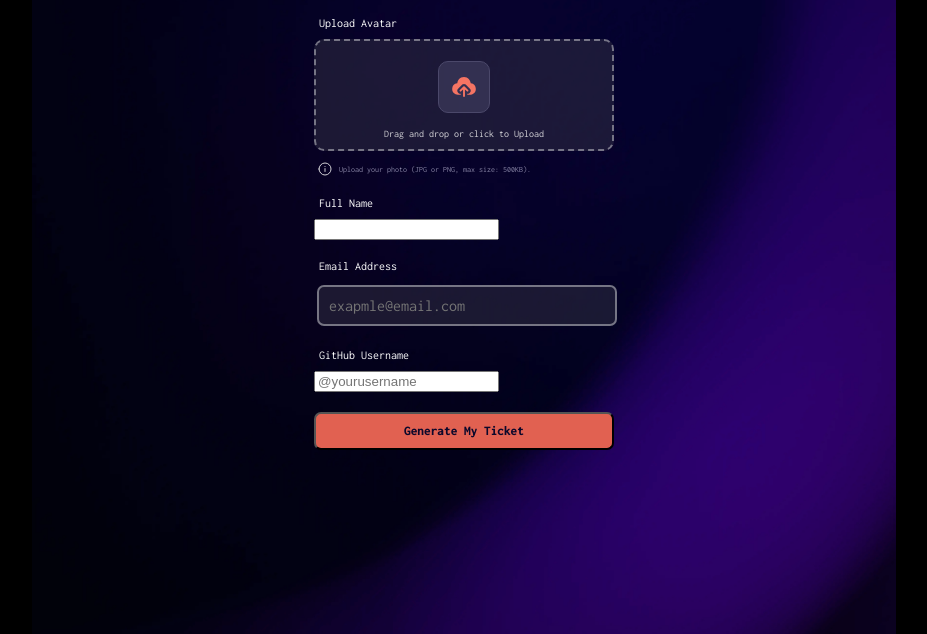
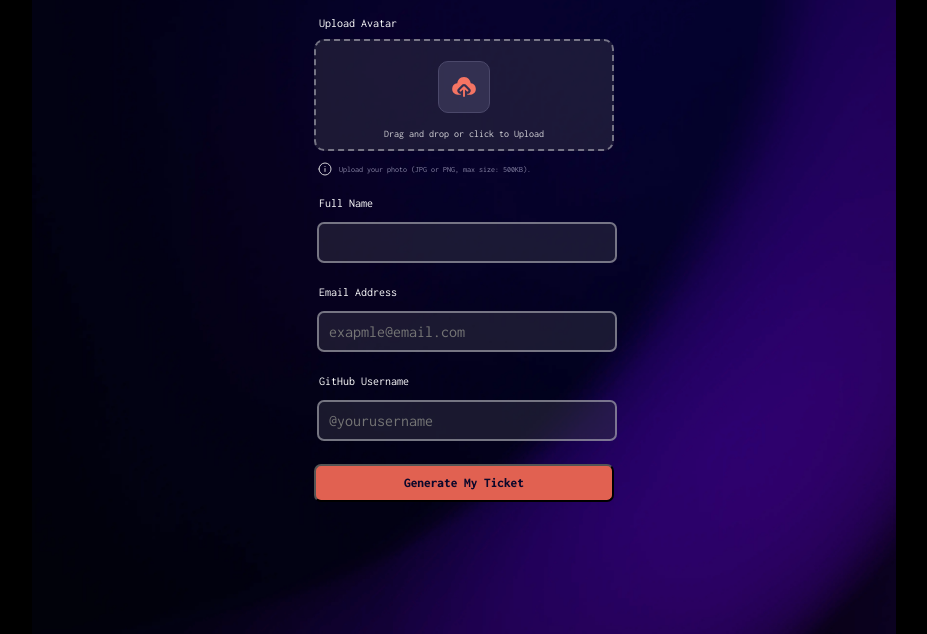
Before and after one commit to Prasad6008/Ticket-Booking-, a plain HTML site: page index.html in a window 1280 px wide. Shown: the part 166-800 px from the top of the page, without its empty margins (176-1103 px from the left). Drawn offline with Linux system fonts and the light colour scheme.

Commit message:
index.html

```diff
--- a/index.html
+++ b/index.html
@@ -400,7 +400,7 @@
 
                     <div class="elem">
                         <label for=""  id="lab">Full Name</label>
-                        <input type="text" class="name" required maxlength="20  id="inputfield_fn" >
+                        <input type="text" class="name" required maxlength="20"  id="inputfield_fn" >
                     </div>
 
                     <div class="elem">
@@ -410,7 +410,7 @@
 
                     <div class="elem">
                         <label for="" id="lab">GitHub Username</label>
-                        <input type="text" class="gun" required maxlength="20 id="inputfield_git" placeholder="@yourusername">
+                        <input type="text" class="gun" required maxlength="20" id="inputfield_git" placeholder="@yourusername">
                     </div>
 
                     <div class="btn">
```
